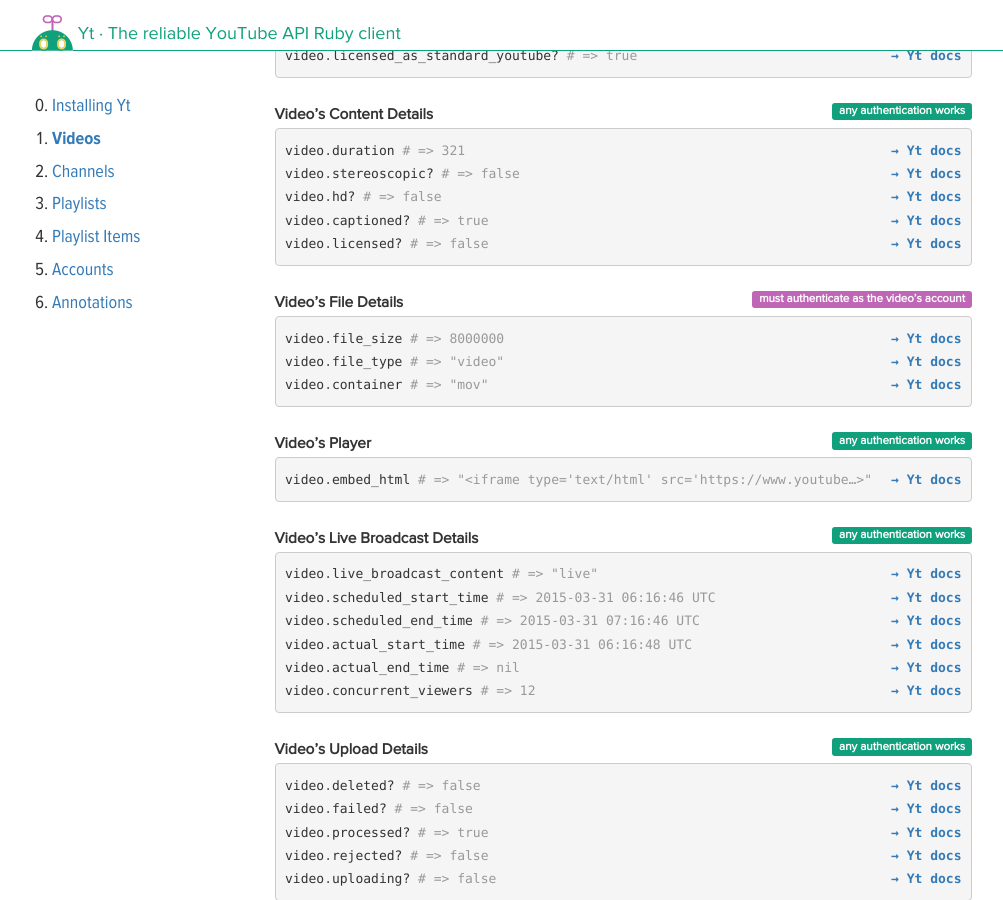
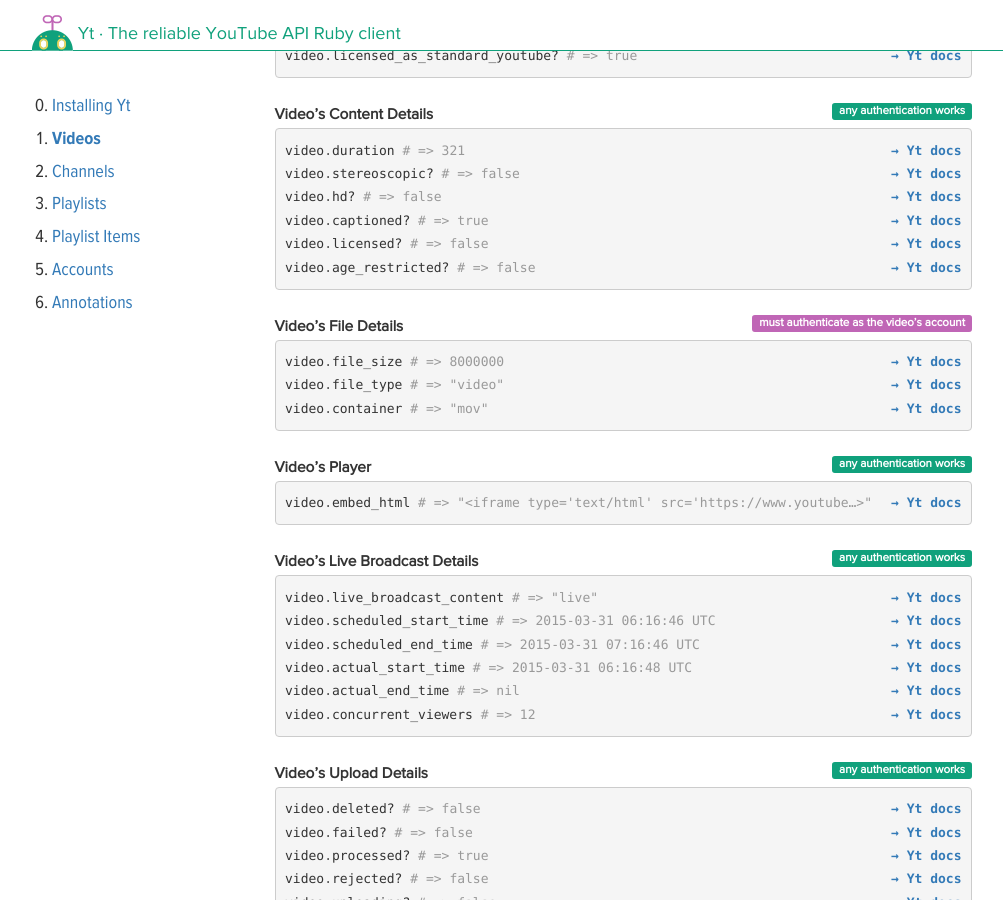
Before and after one commit to nullscreen/yt, a Jekyll site: the page built from videos.html, in a window 1280 px wide and 900 px high, scrolled down 2353 px. Shown: the whole window, without its empty margins (138-1141 px from the left). Built offline with Jekyll 4.4.1, drawn with Linux system fonts in a browser that asks for light colours; nearby versions of some CDN libraries; some web fonts are replaced.

Commit message:
Add :age_restricted? to Content Details.

```diff
--- a/videos.html
+++ b/videos.html
@@ -136,7 +136,8 @@
 {% include doc.html link="Models/Video#stereoscopic%3F" %}{% include example.html object='video' method='stereoscopic?' result='false' %}
 {% include doc.html link="Models/Video#hd%3F" %}{% include example.html object='video' method='hd?' result='false' %}
 {% include doc.html link="Models/Video#captioned%3F" %}{% include example.html object='video' method='captioned?' result='true' %}
-{% include doc.html link="Models/Video#licensed%3F" %}{% include example.html object='video' method='licensed?' result='false' %}</pre>
+{% include doc.html link="Models/Video#licensed%3F" %}{% include example.html object='video' method='licensed?' result='false' %}
+{% include doc.html link="Models/Video#age_restricted%3F" %}{% include example.html object='video' method='age_restricted?' result='false' %}</pre>
   </div></dd>
 
   {% include dt.html title="Video’s File Details" label="warning" auth="must authenticate as the video’s account" %}
```
